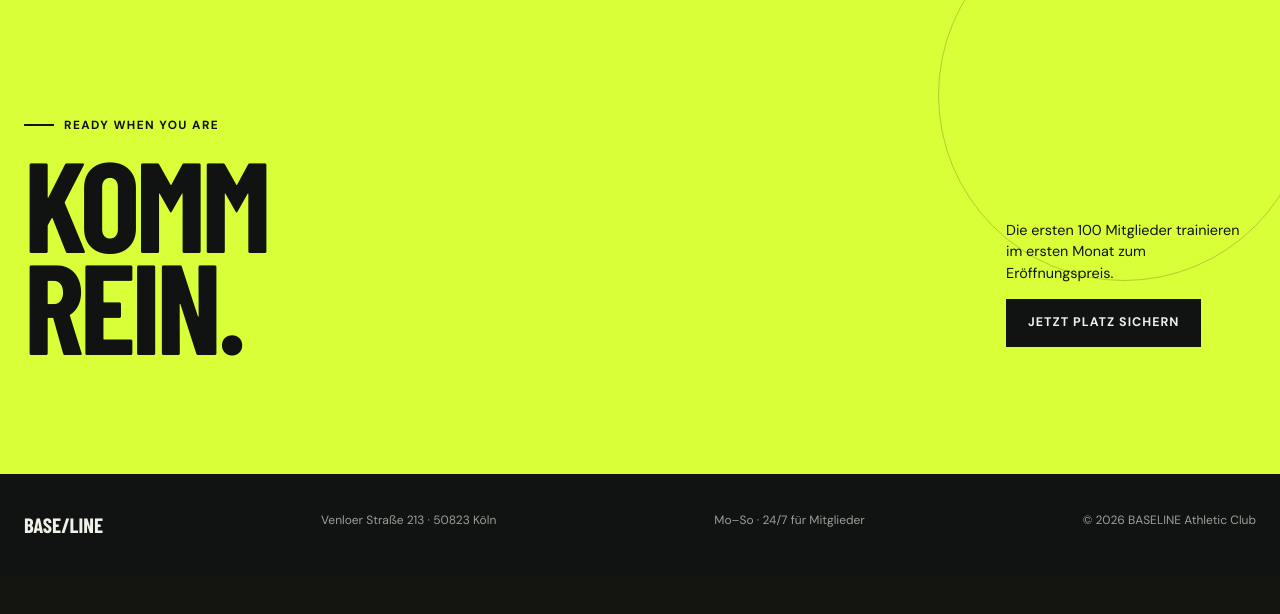
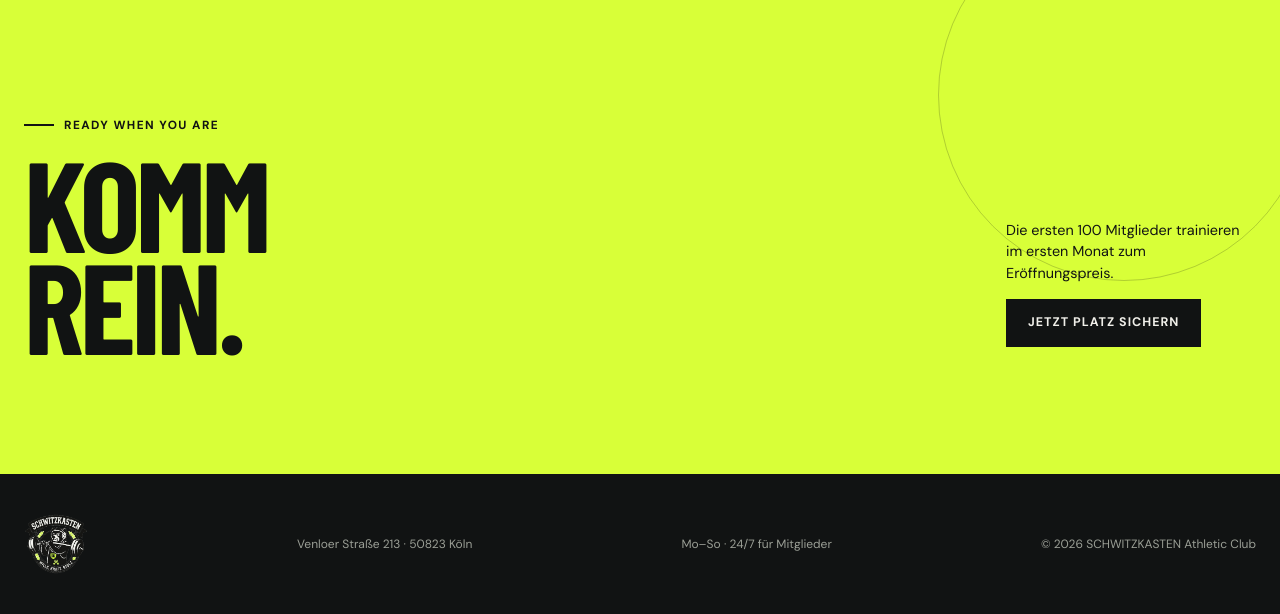
Before and after one commit to TimSoell/Webprogrammierung, a PHP site: page /Webprogrammierung/ in a window 1280 px wide. Shown: the part 3469-4083 px from the top of the page. Before the commit the page ends 4003 px from the top, so only its background shows below. Run offline with PHP 8.4, Linux system fonts and the light colour scheme; some web fonts are replaced.

Commit message:
Schwitzkasten als Markenname verwenden

```diff
--- a/assets/css/03-layout.css
+++ b/assets/css/03-layout.css
@@ -99,14 +99,17 @@ footer {
 
 .footer-inner {
   display: flex;
+  align-items: center;
   justify-content: space-between;
   gap: 20px;
   font-size: .75rem;
 }
 
 .footer-logo {
-  color: var(--paper);
-  font: 700 1.3rem var(--display);
+  width: 64px;
+  height: 64px;
+  flex: 0 0 64px;
+  object-fit: contain;
 }
 
 /* --- Schmale Bildschirme --------------------------------------------------
--- a/beispiel-feature.php
+++ b/beispiel-feature.php
@@ -49,7 +49,7 @@
  *   declare(strict_types=1);
  *   require __DIR__ . '/src/bootstrap.php';       // in Unterordnern: '/../src/...'
  *
- *   $pageTitle       = 'Kurse — BASELINE';
+ *   $pageTitle       = 'Kurse — SCHWITZKASTEN';
  *   $pageDescription = 'Alle Kurse im Überblick.';
  *   $pageScript      = 'kurse.page.js';           // optional
  *   $activeNav       = 'kurse';                   // optional, hebt den Menüpunkt hervor
--- a/index.php
+++ b/index.php
@@ -22,8 +22,8 @@ declare(strict_types=1);
 
 require __DIR__ . '/src/bootstrap.php';
 
-$pageTitle       = 'BASELINE — Athletic Club';
-$pageDescription = 'BASELINE Athletic Club — Dein neues Fitnessstudio in Köln. Strength, Move und Fight auf 1.200 m².';
+$pageTitle       = 'SCHWITZKASTEN — Athletic Club';
+$pageDescription = 'SCHWITZKASTEN Athletic Club — Dein neues Fitnessstudio in Köln. Strength, Move und Fight auf 1.200 m².';
 $pageScript      = 'index.page.js';
 
 require ROOT_PATH . '/partials/head.php';
@@ -59,7 +59,7 @@ require ROOT_PATH . '/partials/header.php';
             <p class="eyebrow">Dein neues Zuhause</p>
             <h2 class="display intro-title">Mehr als ein<br><span>Fitnessstudio.</span></h2>
           </div>
-          <p class="intro-text">BASELINE verbindet durchdachtes Training, starke Coaches und eine Community, die dich wirklich weiterbringt. 1.200 m² für deinen nächsten Schritt.</p>
+          <p class="intro-text">SCHWITZKASTEN verbindet durchdachtes Training, starke Coaches und eine Community, die dich wirklich weiterbringt. 1.200 m² für deinen nächsten Schritt.</p>
         </div>
 
         <div class="stats">
@@ -123,7 +123,7 @@ require ROOT_PATH . '/partials/header.php';
         <div>
           <p class="eyebrow">Unsere Philosophie</p>
           <blockquote>Stärke ist kein Ziel.<br>Sie ist eine <span>Gewohnheit.</span></blockquote>
-          <span class="quote-by">— Das BASELINE Prinzip</span>
+          <span class="quote-by">— Das SCHWITZKASTEN Prinzip</span>
         </div>
       </div>
     </section>
--- a/partials/footer.php
+++ b/partials/footer.php
@@ -21,10 +21,10 @@ if (!defined('BASE_URL')) {
 ?>
   <footer>
     <div class="wrap footer-inner">
-      <span class="footer-logo">BASE/LINE</span>
+      <img class="footer-logo" src="<?= e(BASE_URL) ?>assets/img/schwitzkasten-logo.png" alt="Schwitzkasten Athletic Club">
       <span>Venloer Straße 213 · 50823 Köln</span>
       <span>Mo–So · 24/7 für Mitglieder</span>
-      <span>© <?= date('Y') ?> BASELINE Athletic Club</span>
+      <span>© <?= date('Y') ?> SCHWITZKASTEN Athletic Club</span>
     </div>
   </footer>
 </body>
--- a/partials/head.php
+++ b/partials/head.php
@@ -30,8 +30,8 @@ if (!defined('BASE_URL')) {
 <head>
   <meta charset="utf-8">
   <meta name="viewport" content="width=device-width, initial-scale=1">
-  <title><?= e($pageTitle ?? 'BASELINE — Athletic Club') ?></title>
-  <meta name="description" content="<?= e($pageDescription ?? 'BASELINE Athletic Club — Dein neues Fitnessstudio in Köln.') ?>">
+  <title><?= e($pageTitle ?? 'SCHWITZKASTEN — Athletic Club') ?></title>
+  <meta name="description" content="<?= e($pageDescription ?? 'SCHWITZKASTEN Athletic Club — Dein neues Fitnessstudio in Köln.') ?>">
 
   <link rel="preconnect" href="https://fonts.googleapis.com">
   <link rel="preconnect" href="https://fonts.gstatic.com" crossorigin>
--- a/programme/fight.php
+++ b/programme/fight.php
@@ -12,8 +12,8 @@ declare(strict_types=1);
 
 require __DIR__ . '/../src/bootstrap.php';
 
-$pageTitle       = 'Fight — BASELINE';
-$pageDescription = 'Kampfsport bei BASELINE: Boxtechnik, Intervalltraining und Teamenergie für Kondition und einen klaren Kopf.';
+$pageTitle       = 'Fight — SCHWITZKASTEN';
+$pageDescription = 'Kampfsport bei SCHWITZKASTEN: Boxtechnik, Intervalltraining und Teamenergie für Kondition und einen klaren Kopf.';
 $activeNav       = 'programme';
 
 require ROOT_PATH . '/partials/head.php';
@@ -46,7 +46,7 @@ require ROOT_PATH . '/partials/header.php';
 
       <aside class="schedule">
         <h3>Lust auf Punch?</h3>
-        <p>Starte mit einem kostenlosen Kennenlerntermin und erlebe deine erste Fight-Session bei BASELINE.</p>
+        <p>Starte mit einem kostenlosen Kennenlerntermin und erlebe deine erste Fight-Session bei SCHWITZKASTEN.</p>
         <a class="button button--dark" href="<?= e(BASE_URL) ?>index.php#mitgliedschaft">Probetraining sichern</a>
       </aside>
     </div>
--- a/programme/move.php
+++ b/programme/move.php
@@ -12,8 +12,8 @@ declare(strict_types=1);
 
 require __DIR__ . '/../src/bootstrap.php';
 
-$pageTitle       = 'Move — BASELINE';
-$pageDescription = 'Funktionelles Training bei BASELINE: Mobilität, Stabilität und Ausdauer für mehr Energie im Alltag.';
+$pageTitle       = 'Move — SCHWITZKASTEN';
+$pageDescription = 'Funktionelles Training bei SCHWITZKASTEN: Mobilität, Stabilität und Ausdauer für mehr Energie im Alltag.';
 $activeNav       = 'programme';
 
 require ROOT_PATH . '/partials/head.php';
--- a/programme/strength.php
+++ b/programme/strength.php
@@ -19,8 +19,8 @@ declare(strict_types=1);
 
 require __DIR__ . '/../src/bootstrap.php';
 
-$pageTitle       = 'Strength — BASELINE';
-$pageDescription = 'Krafttraining bei BASELINE: saubere Technik, progressive Gewichte und Coaches, die dich voranbringen.';
+$pageTitle       = 'Strength — SCHWITZKASTEN';
+$pageDescription = 'Krafttraining bei SCHWITZKASTEN: saubere Technik, progressive Gewichte und Coaches, die dich voranbringen.';
 $activeNav       = 'programme';
 
 require ROOT_PATH . '/partials/head.php';
```
Also changed, not shown: CLAUDE.md (+1 -1 lines), README.md.
